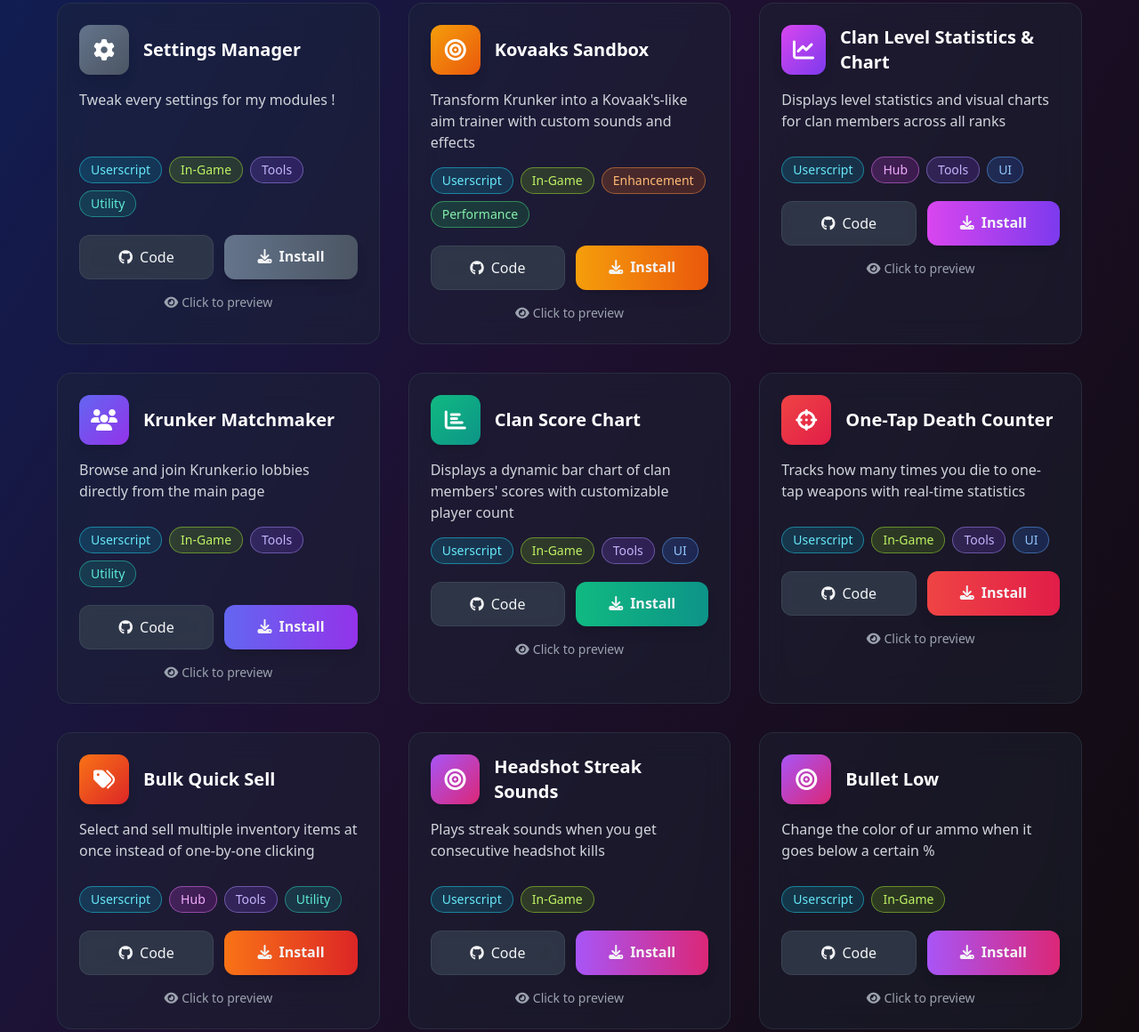
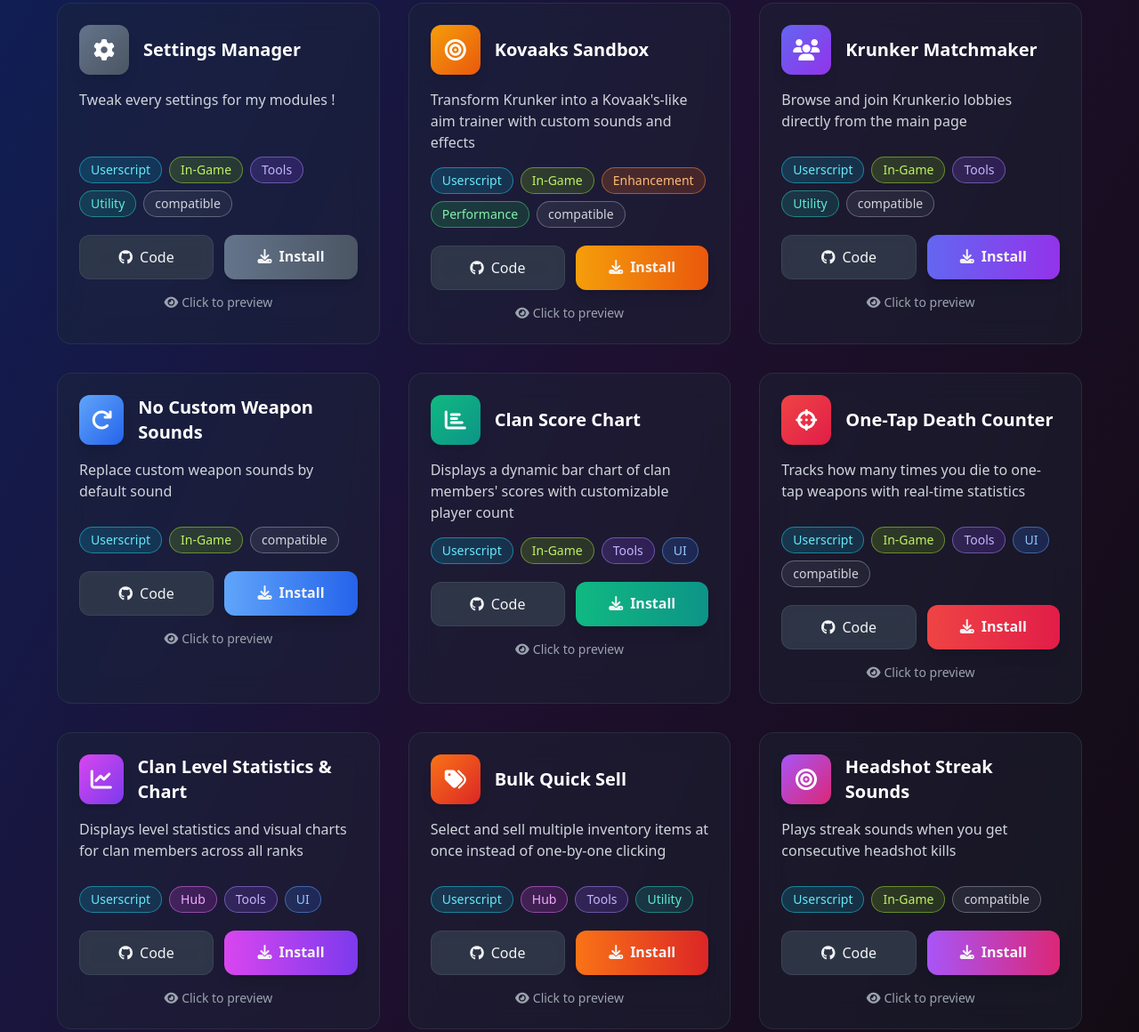
Before and after one commit to LombreBlanche34/krunker_scripts, a plain HTML site: page index.html in a window 1280 px wide. Shown: the part 788-1948 px from the top of the page at 89% size. Drawn offline with nearby package versions, Linux system fonts and the light colour scheme.

Commit message:
added "no custom weapon sounds"

```diff
--- a/index.html
+++ b/index.html
@@ -266,7 +266,7 @@
                 fullDescription: "by pressing F9, you will be able to change every settings of all my modules (if they are loaded in ur computer)",
                 github: "https://github.com/LombreBlanche34/krunker_scripts_settings",
                 install: "https://github.com/LombreBlanche34/krunker_scripts_settings/blob/main/settings.js",
-                tags: ["Userscript", "In-Game", "Tools", "Utility"],
+                tags: ["Userscript", "In-Game", "Tools", "Utility", "compatible"],
                 icon: "fa-cog",
                 gradient: "from-slate-500 to-gray-600",
                 features: [
@@ -286,7 +286,7 @@
                 fullDescription: "A comprehensive aim training enhancement that removes your weapon sounds, adds kill sounds, and implements pitch-based hit feedback. Perfect for players who want a more focused aim training experience similar to Kovaaks.",
                 github: "https://github.com/LombreBlanche34/krunker_kovaaks_sim",
                 install: "https://github.com/LombreBlanche34/krunker_kovaaks_sim/blob/main/kovaaks_simulator.js",
-                tags: ["Userscript", "In-Game", "Enhancement", "Performance"],
+                tags: ["Userscript", "In-Game", "Enhancement", "Performance", "compatible"],
                 icon: "fa-bullseye",
                 gradient: "from-amber-500 to-orange-600",
                 features: [
@@ -298,35 +298,12 @@
                 images: []
             },
             {
-                name: "Clan Level Statistics & Chart",
-                description: "Displays level statistics and visual charts for clan members across all ranks",
-                fullDescription: "A lightweight userscript that extracts member levels from all clan ranks, calculates average levels per category, and renders an interactive Chart.js visualization with personal level tracking in the Krunker.io clan hub",
-                github: "https://github.com/LombreBlanche34/krunker_clan_average_stats",
-                install: "https://github.com/LombreBlanche34/krunker_clan_average_stats/blob/main/statsclanhub.js",
-                tags: ["Userscript", "Hub", "Tools", "UI"],
-                icon: "fa-chart-line",
-                gradient: "from-fuchsia-500 to-violet-600",
-                features: [
-                    "Real-time statistics by rank (Commanders, Captains, Soldiers, Recruits)",
-                    "Interactive chart with Chart.js tracking level progression",
-                    "Personal indicator of your level within the clan",
-                    "Collapsible panel to save screen space",
-                    "Automatic calculation of global and category averages",
-                    "Non-intrusive design integrated into the clan hub",
-                    "Cyan visual marker for your personal position",
-                    "Lightweight and optimized for minimal performance impact"
-                ],
-                images: [
-                    "https://github.com/LombreBlanche34/krunker_clan_average_stats/blob/main/example.png?raw=true"
-                ]
-            },
-            {
                 "name": "Krunker Matchmaker",
                 "description": "Browse and join Krunker.io lobbies directly from the main page",
                 "fullDescription": "Two lightweight userscripts to browse and join Krunker.io lobbies directly from the main page. Choose between fast cached data or real-time accurate server information to find the perfect lobby.",
                 "github": "https://github.com/LombreBlanche34/krunker_lobby_finder",
                 "install": "https://github.com/LombreBlanche34/krunker_lobby_finder/blob/main/precise_matchmaker.js",
-                "tags": ["Userscript", "In-Game", "Tools", "Utility"],
+                "tags": ["Userscript", "In-Game", "Tools", "Utility", "compatible"],
                 "icon": "fa-users",
                 "gradient": "from-indigo-500 to-purple-600",
                 "features": [
@@ -342,6 +319,21 @@
                 images: [
                     "https://github.com/LombreBlanche34/krunker_lobby_finder/blob/main/example.png?raw=true"
                 ]
+            },
+            {
+                name: "No Custom Weapon Sounds",
+                description: "Replace custom weapon sounds by default sound",
+                fullDescription: "Replace custom weapon sounds by default sound (works with mods), you can choose your sounds and or ennemi sounds with settings.js",
+                github: "https://github.com/LombreBlanche34/krunker_no_custom_weapon_sounds/",
+                install: "https://github.com/LombreBlanche34/krunker_no_custom_weapon_sounds/blob/main/no_custom-weapon-sounds.js",
+                tags: ["Userscript", "In-Game", "compatible"],
+                icon: "fa-redo",
+                gradient: "from-blue-400 to-blue-600",
+                features: [
+                    "no custom weapons sounds",
+                    "works for your sound and ennemi sounds",
+                ],
+                images: []
             },
             {
                 name: "Clan Score Chart",
@@ -372,7 +364,7 @@
                 fullDescription: "A lightweight userscript that monitors your deaths to one-tap weapons (Sniper, Crossbow, Infiltrator, Thrown Knives) in Krunker.io. Available in two versions: basic (resets per lobby) and persistent (saves across sessions). Displays a clean HUD counter showing your one-tap death ratio in real-time.",
                 github: "https://github.com/LombreBlanche34/krunker_onetap_hating",
                 install: "https://github.com/LombreBlanche34/krunker_onetap_hating/blob/main/onetap_hating.js",
-                tags: ["Userscript", "In-Game", "Tools", "UI"],
+                tags: ["Userscript", "In-Game", "Tools", "UI", "compatible"],
                 icon: "fa-crosshairs",
                 gradient: "from-red-500 to-rose-600",
                 features: [
@@ -387,6 +379,31 @@
                 ],
                 images: []
             },
+            {
+                name: "Clan Level Statistics & Chart",
+                description: "Displays level statistics and visual charts for clan members across all ranks",
+                fullDescription: "A lightweight userscript that extracts member levels from all clan ranks, calculates average levels per category, and renders an interactive Chart.js visualization with personal level tracking in the Krunker.io clan hub",
+                github: "https://github.com/LombreBlanche34/krunker_clan_average_stats",
+                install: "https://github.com/LombreBlanche34/krunker_clan_average_stats/blob/main/statsclanhub.js",
+                tags: ["Userscript", "Hub", "Tools", "UI"],
+                icon: "fa-chart-line",
+                gradient: "from-fuchsia-500 to-violet-600",
+                features: [
+                    "Real-time statistics by rank (Commanders, Captains, Soldiers, Recruits)",
+                    "Interactive chart with Chart.js tracking level progression",
+                    "Personal indicator of your level within the clan",
+                    "Collapsible panel to save screen space",
+                    "Automatic calculation of global and category averages",
+                    "Non-intrusive design integrated into the clan hub",
+                    "Cyan visual marker for your personal position",
+                    "Lightweight and optimized for minimal performance impact"
+                ],
+                images: [
+                    "https://github.com/LombreBlanche34/krunker_clan_average_stats/blob/main/example.png?raw=true"
+                ]
+            },
+
+
             {
                 name: "Bulk Quick Sell",
                 description: "Select and sell multiple inventory items at once instead of one-by-one clicking",
@@ -414,7 +431,7 @@
                 fullDescription: "A userscript that monitors the in-game chat to detect headshot kills. When you chain multiple headshots in a row, it automatically plays the corresponding streak sound (streak 2, streak 3, etc.), adding an extra layer of satisfaction to your gameplay.",
                 github: "https://github.com/LombreBlanche34/krunker_headshot_streak_sound",
                 install: "https://github.com/LombreBlanche34/krunker_headshot_streak_sound/blob/main/headshot.js",
-                tags: ["Userscript", "In-Game"],
+                tags: ["Userscript", "In-Game", "compatible"],
                 icon: "fa-bullseye",
                 gradient: "from-purple-500 to-pink-600",
                 features: [
@@ -435,14 +452,14 @@
                 fullDescription: "Change the color of ur ammo when it goes below a certain % (#FF0000 and 25% by default)",
                 github: "https://github.com/LombreBlanche34/krunker_bullet_low/",
                 install: "https://github.com/LombreBlanche34/krunker_bullet_low/blob/main/bullet_low.js",
-                tags: ["Userscript", "In-Game"],
-                icon: "fa-bullseye",
-                gradient: "from-purple-500 to-pink-600",
+                tags: ["Userscript", "In-Game", "compatible"],
+                icon: "fa-gun ",
+                gradient: "from-red-500 to-rose-600",
                 features: [
                     "Custom amo color",
                 ],
                 images: []
-            }
+            },
         ];
 
         // Couleurs pour les tags
```
